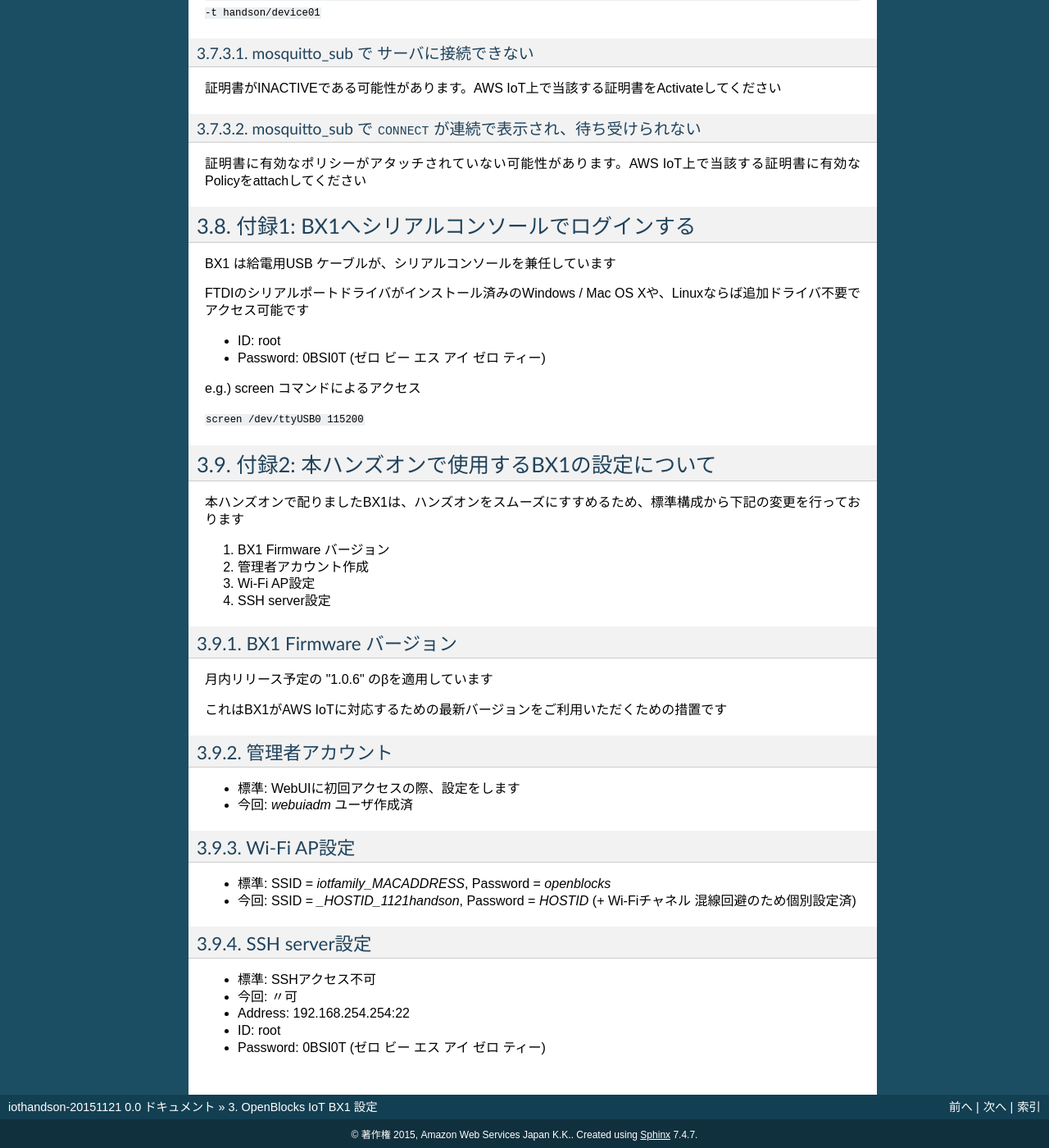
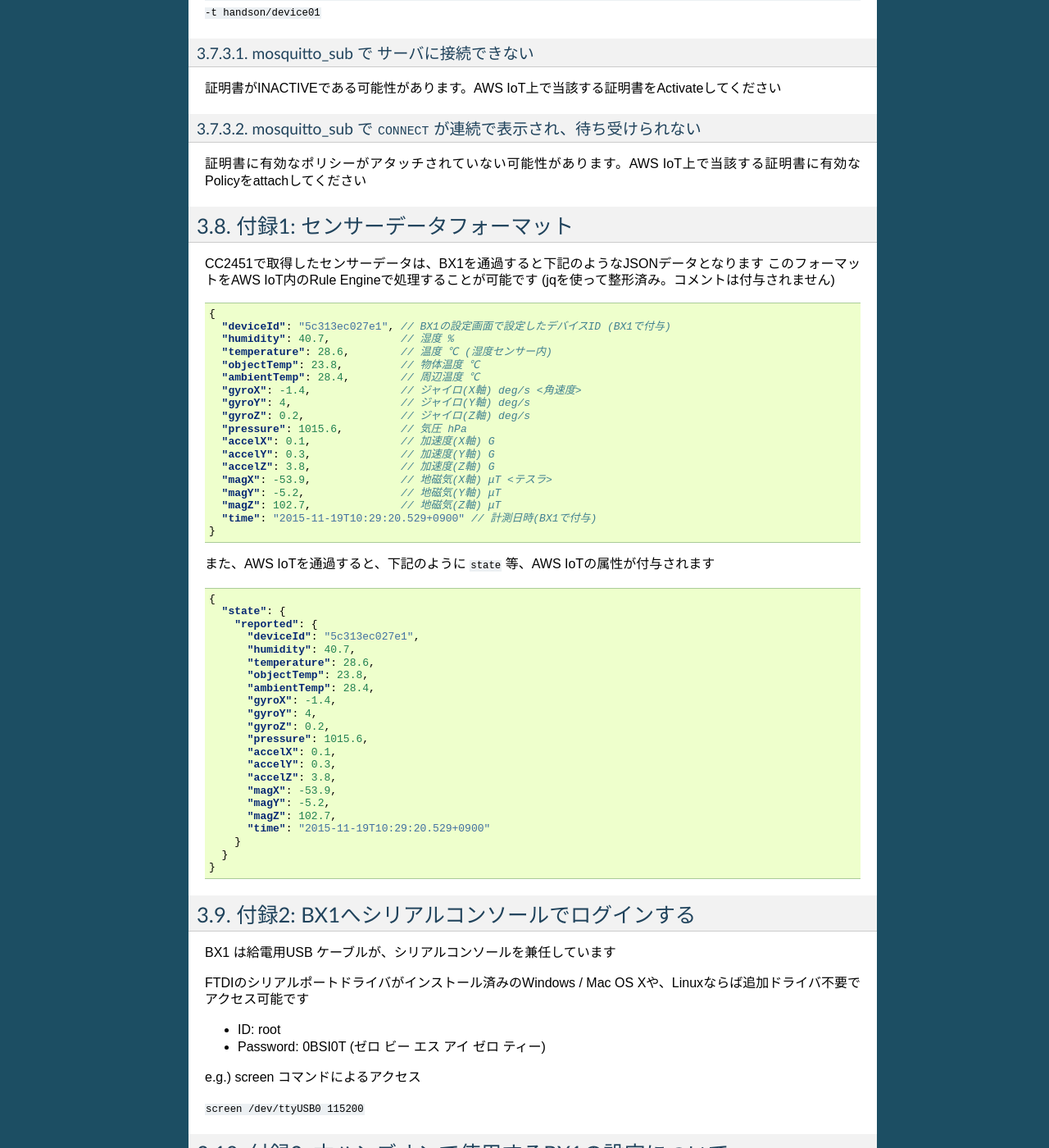
Before and after one commit to aquaviter/iothandson-20151121, a Sphinx documentation site: the page built from docs/source/03.rst, in a window 1280 px wide and 1400 px high, scrolled down 16748 px. Shown: the whole window at 82% size. Built offline with Sphinx 7.4.7, drawn with Linux system fonts in a browser that asks for light colours; pages that are not in the unit, such as notebooks, are missing from menus; some of the changed text lies outside the part shown.

Commit message:
Update Appendix. Add description for CC2451's data format(JSON)

```diff
--- a/docs/source/03.rst
+++ b/docs/source/03.rst
@@ -313,7 +313,63 @@
 
 証明書に有効なポリシーがアタッチされていない可能性があります。AWS IoT上で当該する証明書に有効なPolicyをattachしてください
 
-付録1: BX1へシリアルコンソールでログインする
+付録1: センサーデータフォーマット
+=================================
+
+CC2451で取得したセンサーデータは、BX1を通過すると下記のようなJSONデータとなります
+このフォーマットをAWS IoT内のRule Engineで処理することが可能です
+(jqを使って整形済み。コメントは付与されません)
+
+.. code-block:: json
+
+    {
+      "deviceId": "5c313ec027e1", // BX1の設定画面で設定したデバイスID (BX1で付与)
+      "humidity": 40.7,           // 湿度 %
+      "temperature": 28.6,        // 温度 ℃ (湿度センサー内)
+      "objectTemp": 23.8,         // 物体温度 ℃
+      "ambientTemp": 28.4,        // 周辺温度 ℃
+      "gyroX": -1.4,              // ジャイロ(X軸) deg/s <角速度>
+      "gyroY": 4,                 // ジャイロ(Y軸) deg/s
+      "gyroZ": 0.2,               // ジャイロ(Z軸) deg/s
+      "pressure": 1015.6,         // 気圧 hPa
+      "accelX": 0.1,              // 加速度(X軸) G
+      "accelY": 0.3,              // 加速度(Y軸) G
+      "accelZ": 3.8,              // 加速度(Z軸) G
+      "magX": -53.9,              // 地磁気(X軸) μT <テスラ>
+      "magY": -5.2,               // 地磁気(Y軸) μT
+      "magZ": 102.7,              // 地磁気(Z軸) μT
+      "time": "2015-11-19T10:29:20.529+0900" // 計測日時(BX1で付与)
+    }
+
+また、AWS IoTを通過すると、下記のように ``state`` 等、AWS IoTの属性が付与されます
+
+.. code-block:: json
+
+    {
+      "state": {
+        "reported": {
+          "deviceId": "5c313ec027e1",
+          "humidity": 40.7,
+          "temperature": 28.6,
+          "objectTemp": 23.8,
+          "ambientTemp": 28.4,
+          "gyroX": -1.4,
+          "gyroY": 4,
+          "gyroZ": 0.2,
+          "pressure": 1015.6,
+          "accelX": 0.1,
+          "accelY": 0.3,
+          "accelZ": 3.8,
+          "magX": -53.9,
+          "magY": -5.2,
+          "magZ": 102.7,
+          "time": "2015-11-19T10:29:20.529+0900"
+        }
+      }
+    }
+
+
+付録2: BX1へシリアルコンソールでログインする
 ============================================
 
 BX1 は給電用USB ケーブルが、シリアルコンソールを兼任しています
@@ -327,7 +383,7 @@
 
 ``screen /dev/ttyUSB0 115200``
 
-付録2: 本ハンズオンで使用するBX1の設定について
+付録3: 本ハンズオンで使用するBX1の設定について
 ==============================================
 
 本ハンズオンで配りましたBX1は、ハンズオンをスムーズにすすめるため、標準構成から下記の変更を行っております
```
